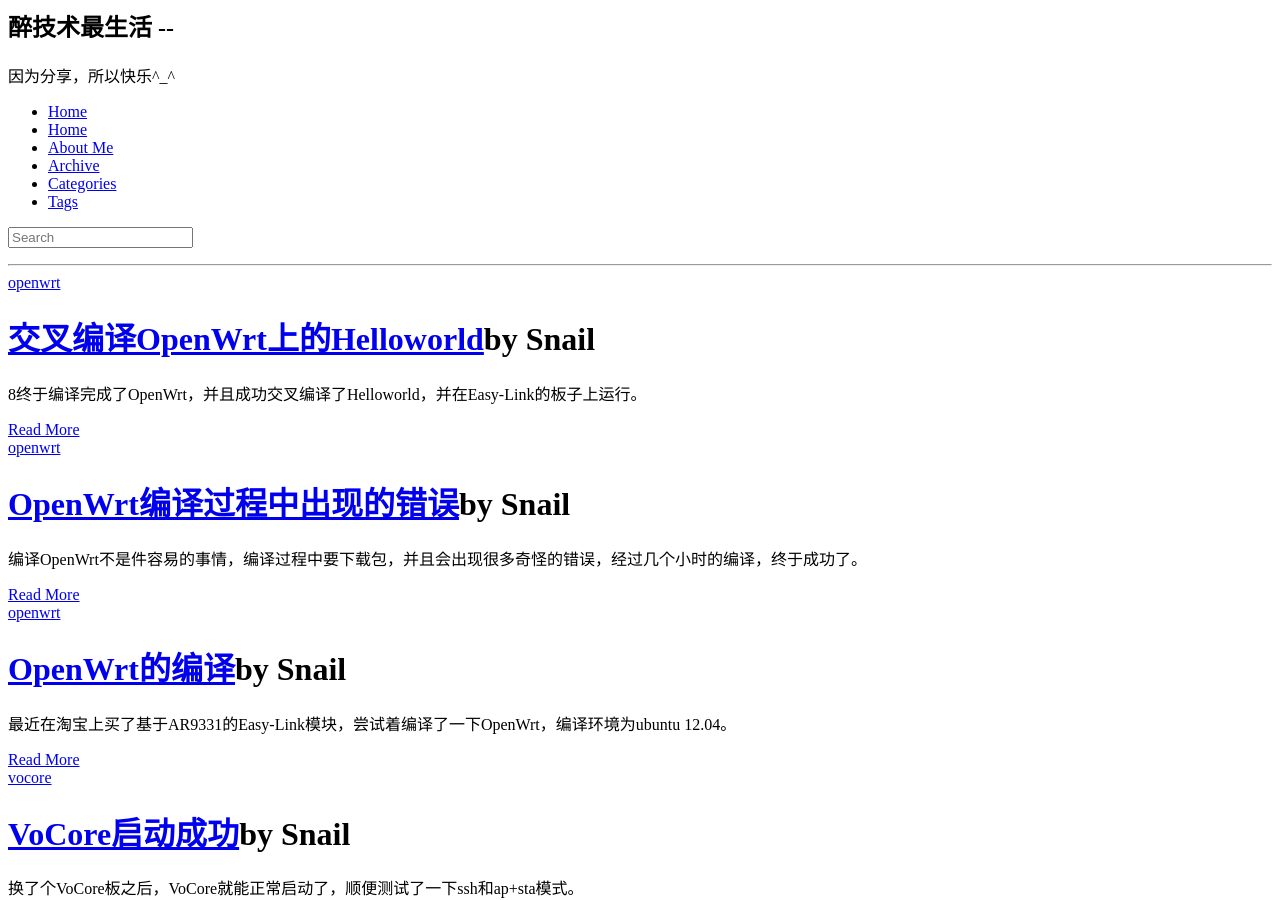
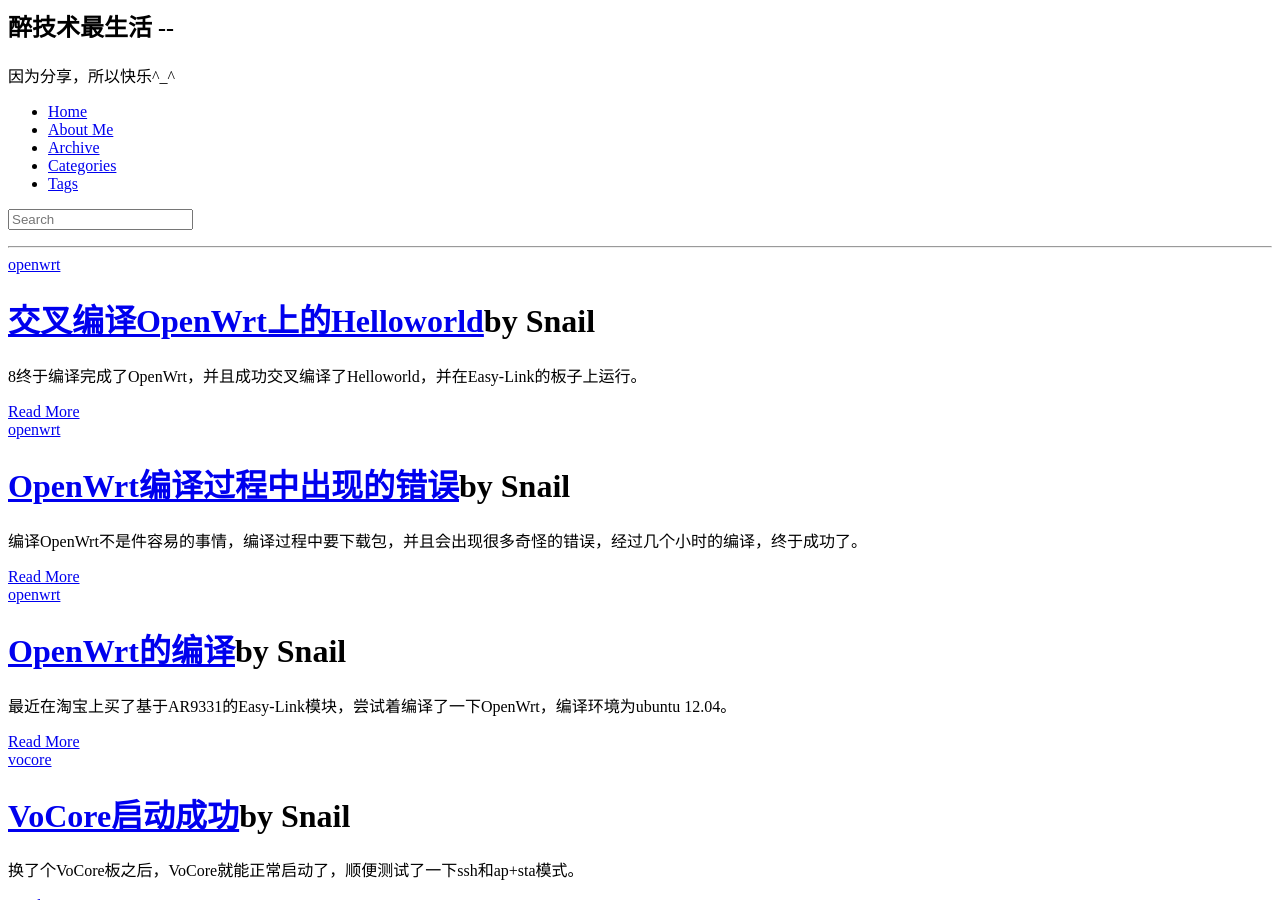
Before and after one commit to DutZMZ/Zuijishu, a Jekyll site: the page built from index.html, in a window 1280 px wide and 900 px high. Built offline with Jekyll 4.4.1, drawn with Linux system fonts in a browser that asks for light colours; nearby versions of some CDN libraries; library files that are not in the unit come from our copies; the list of posts is cut into pages by our own code.

Commit message:
Update nav.html

```diff
--- a/_includes/themes/Snail/nav.html
+++ b/_includes/themes/Snail/nav.html
@@ -4,7 +4,6 @@
 	<div id="nav-c">
 		<ul id="nav-list" style="width: 700px;">
 			<li id="home1"><a href="{{ HOME_PATH }}">Home</a></li>
-			<li id="home"><a href="{{ HOME_PATH }}">Home</a></li>
 			{% assign pages_list = site.pages %}
 			{% assign group = 'navigation' %}
 			{% for node in pages_list %}
```
